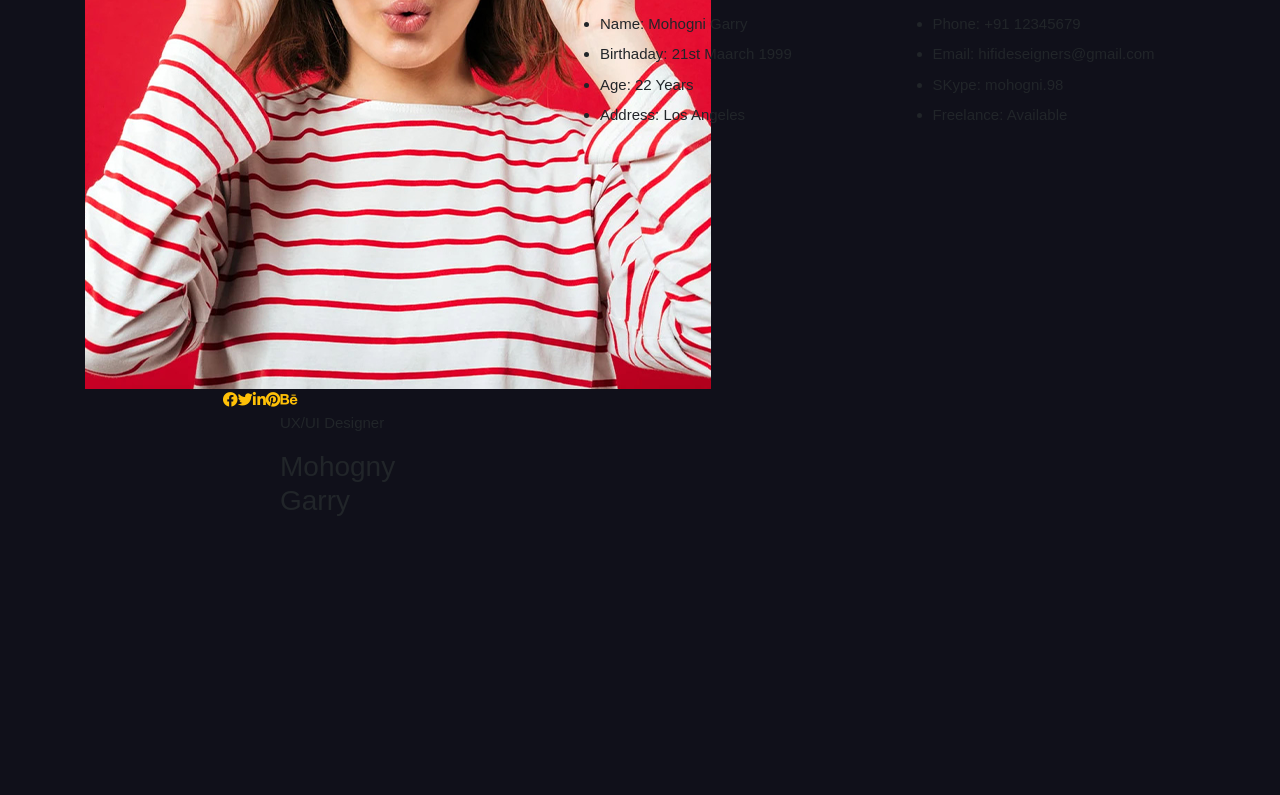
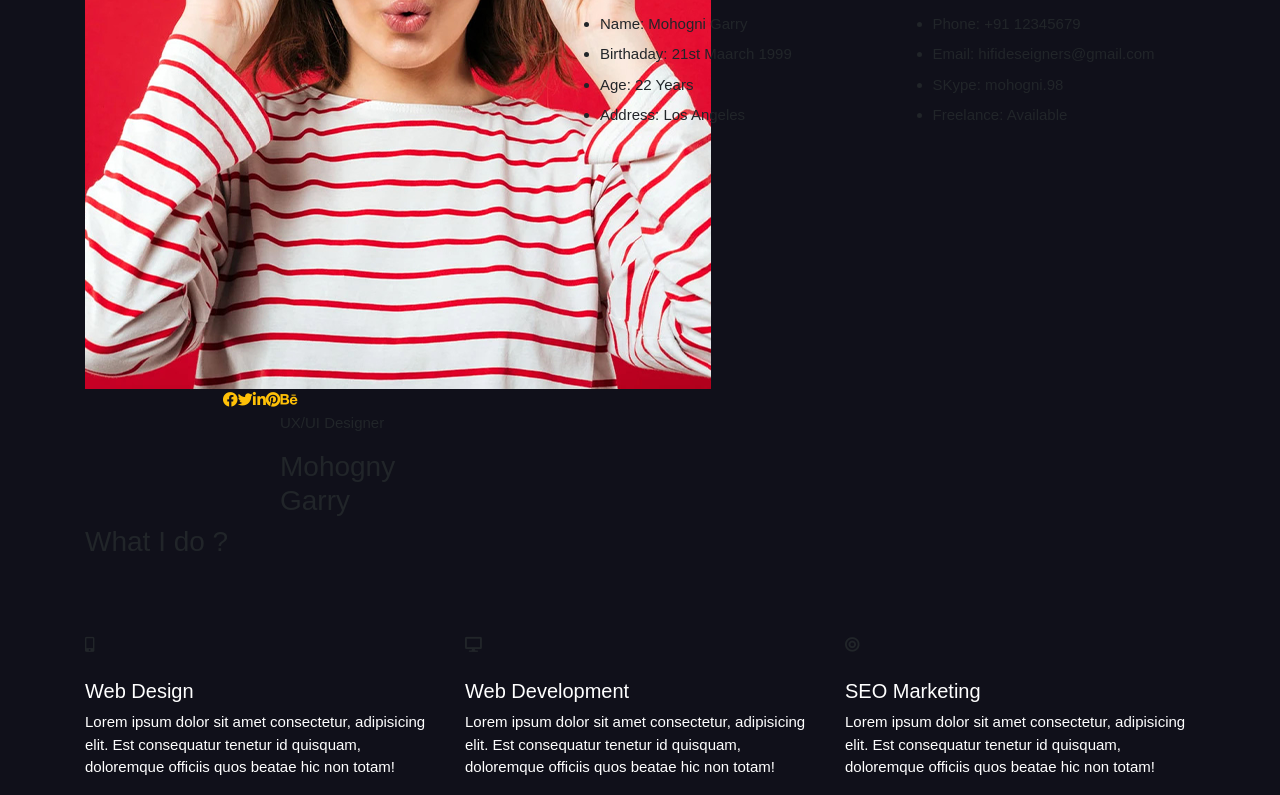
Before and after one commit to HenriBresteau/gowent, a plain HTML site: page index.html in a window 1280 px wide. Shown: the part 1131-1926 px from the top of the page. Before the commit the page ends 1656 px from the top, so only its background shows below. Drawn offline with nearby package versions, Linux system fonts and the light colour scheme.

Commit message:
section about

```diff
--- a/index.html
+++ b/index.html
@@ -187,6 +187,54 @@
                     </div>
                 </div>
             </div>
+            <div class="container">
+                <div class="separated"></div>
+                <div class="title">
+                    <h3>What I do ?</h3>
+                </div>
+                <br><br><br>
+                <div class="row">
+                    <div class="col-lg-4">
+                        <div class="box1">
+                            <i class="fas fa-mobile-alt"></i>
+                            <div class="content text-white">
+                                <br>
+                                <h5>Web Design</h5>
+                                <p>
+                                    Lorem ipsum dolor sit amet consectetur, adipisicing elit. Est consequatur tenetur id
+                                    quisquam, doloremque officiis quos beatae hic non totam!
+                                </p>
+                            </div>
+                        </div>
+                    </div>
+                    <div class="col-lg-4">
+                        <div class="box1">
+                            <i class="fas fa-desktop"></i>
+                            <div class="content text-white">
+                                <br>
+                                <h5>Web Development</h5>
+                                <p>
+                                    Lorem ipsum dolor sit amet consectetur, adipisicing elit. Est consequatur tenetur id
+                                    quisquam, doloremque officiis quos beatae hic non totam!
+                                </p>
+                            </div>
+                        </div>
+                    </div>
+                    <div class="col-lg-4">
+                        <div class="box1">
+                            <i class="fas fa-bullseye"></i>
+                            <div class="content text-white">
+                                <br>
+                                <h5>SEO Marketing</h5>
+                                <p>
+                                    Lorem ipsum dolor sit amet consectetur, adipisicing elit. Est consequatur tenetur id
+                                    quisquam, doloremque officiis quos beatae hic non totam!
+                                </p>
+                            </div>
+                        </div>
+                    </div>
+                </div>
+            </div>
         </section>
     </main>
     <script src="https://code.jquery.com/jquery-3.6.0.js"></script>
```
